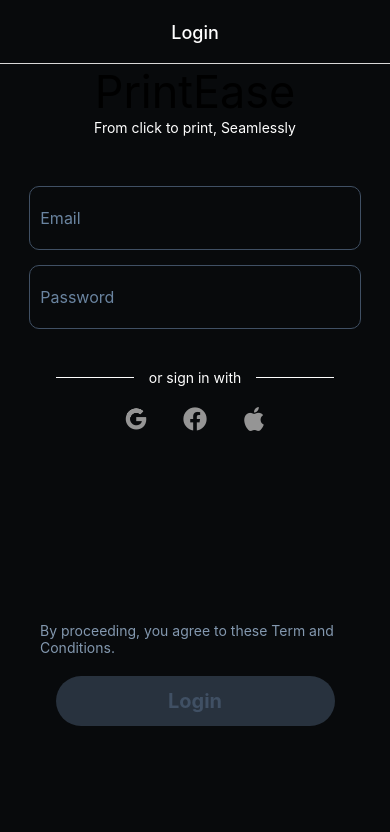
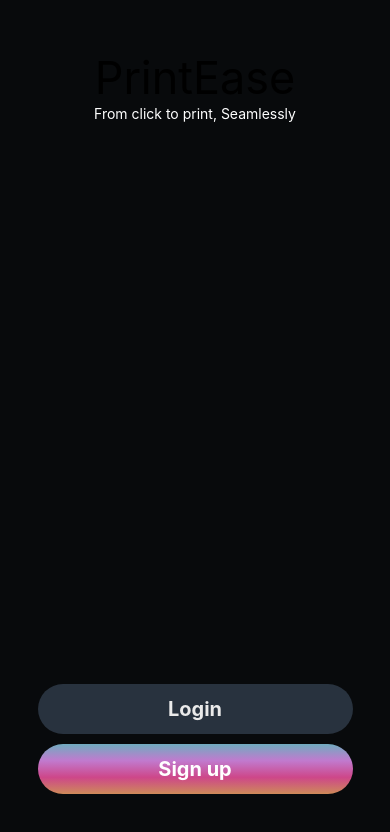
Before and after one commit to Aman-Sidd/PrintEase, a React Native app: screen /Welcome in a window 390 px wide. Shown: the top 832 px of the page. Built offline with nearby package versions, Linux system fonts and the light colour scheme.

Commit message:
Committing Changes

```diff
--- a/api/myApi.js
+++ b/api/myApi.js
@@ -1,5 +1,5 @@
 import axios from "axios";
 
 export default axios.create({
-  baseURL: "https://4af7-115-249-65-130.ngrok-free.app",
+  baseURL: "https://5e28-220-227-41-65.ngrok-free.app",
 });
--- a/components/InputText.js
+++ b/components/InputText.js
@@ -28,6 +28,7 @@ const InputText = ({ keyboardType, state, actions }) => {
         secureTextEntry
         style={styles.textInput}
         placeholder="Password"
+        autoCapitalize="none"
         placeholderTextColor={"#6A84A0"}
       />
     );
@@ -38,7 +39,6 @@ const InputText = ({ keyboardType, state, actions }) => {
         onChangeText={(text) => {
           setName(text);
         }}
-        secureTextEntry
         style={styles.textInput}
         placeholder="Name"
         placeholderTextColor={"#6A84A0"}
--- a/navigation/StackNavigator.js
+++ b/navigation/StackNavigator.js
@@ -4,12 +4,18 @@ import { NavigationContainer } from "@react-navigation/native";
 import LoginScreen from "../screens/LoginScreen";
 import { createNativeStackNavigator } from "@react-navigation/native-stack";
 import RegisterScreen from "../screens/RegisterScreen";
+import WelcomeScreen from "../screens/WelcomeScreen";
 
 const StackNavigator = () => {
   const Stack = createNativeStackNavigator();
   return (
     <NavigationContainer>
       <Stack.Navigator>
+        <Stack.Screen
+          name="Welcome"
+          component={WelcomeScreen}
+          options={{ headerShown: false }}
+        />
         <Stack.Screen
           name="Login"
           component={LoginScreen}
@@ -25,7 +31,14 @@ const StackNavigator = () => {
         <Stack.Screen
           name="Register"
           component={RegisterScreen}
-          options={{ headerShown: false }}
+          options={{
+            title: "Register",
+            headerStyle: {
+              backgroundColor: "#080A0C",
+            },
+            headerTintColor: "white",
+            headerTitleAlign: "center",
+          }}
         />
       </Stack.Navigator>
     </NavigationContainer>
--- a/redux/UserSlice.js
+++ b/redux/UserSlice.js
@@ -1,33 +1,14 @@
 import { createSlice } from "@reduxjs/toolkit";
 import myApi from "../api/myApi";
-
-export const registerUser = async (payload) => {
-  try {
-    const response = await myApi.post("/signup", payload);
-    const user = response.data;
-    return user;
-  } catch (err) {
-    console.log("Something went wrong while creating user! ", err);
-  }
-};
-
-export const fetchUser = async (payload) => {
-  try {
-    const response = await myApi.post("/signin", payload);
-    return response.data;
-  } catch (err) {
-    console.log("Error while fetching user details: ", err);
-  }
-};
 
 const UserSlice = createSlice({
   name: "user",
   initialState: {
-    data: [],
+    data: null,
   },
   reducers: {
     add_user(state, action) {
-      state.data.push(action.payload);
+      state.data = action.payload;
     },
   },
 });
--- a/screens/LoginScreen.js
+++ b/screens/LoginScreen.js
@@ -1,4 +1,5 @@
 import {
+  Alert,
   KeyboardAvoidingView,
   Platform,
   Pressable,
@@ -18,8 +19,9 @@ import { LinearGradient } from "expo-linear-gradient";
 import InputText from "../components/InputText";
 import { useDispatch, useSelector } from "react-redux";
 import { add_user, fetchUser, login_user } from "../redux/UserSlice";
+import myApi from "../api/myApi";
 
-const LoginScreen = () => {
+const LoginScreen = ({ navigation }) => {
   const [email, setEmail] = useState("");
   const [password, setPassword] = useState("");
   const user = useSelector((state) => state.user);
@@ -28,6 +30,17 @@ const LoginScreen = () => {
   console.log(user);
   console.log(email);
   console.log(password);
+  const fetchUser = async (payload) => {
+    try {
+      const response = await myApi.post("/signin", payload);
+      const user = response.data;
+      dispatch(add_user(user));
+      Alert.alert("Successful", "You are Logged In successfully!");
+    } catch (err) {
+      console.log("Error while fetching user details: ", err.response.data);
+      Alert.alert("Error", err.response.data.message);
+    }
+  };
   return (
     <KeyboardAvoidingView
       style={{ flex: 1 }}
@@ -56,18 +69,18 @@ const LoginScreen = () => {
           <View style={styles.thirdPartyContainer}>
             <Divider
               style={{ width: "20%" }}
-              color="#FFFFFF"
+              color="gray"
               width={1}
               orientation="horizontal"
             />
 
-            <Text style={{ color: "white", marginHorizontal: 15 }}>
+            <Text style={{ color: "gray", marginHorizontal: 15 }}>
               or sign in with
             </Text>
 
             <Divider
               style={{ width: "20%" }}
-              color="#FFFFFF"
+              color="gray"
               width={1}
               orientation="horizontal"
             />
@@ -79,21 +92,25 @@ const LoginScreen = () => {
             <AntDesign name="apple1" size={24} color="#959595" />
           </View>
         </View>
-
+        <Pressable
+          onPress={() => navigation.replace("Register")}
+          style={{
+            marginLeft: 40,
+            marginTop: 30,
+            display: "flex",
+            flexDirection: "row",
+          }}
+        >
+          <Text style={{ color: "gray", fontSize: 15 }}>
+            Didn't have an Account?
+          </Text>
+          <Text style={{ color: "#BEBEBE", fontWeight: "500", fontSize: 15 }}>
+            &nbsp;Sign Up Instead!
+          </Text>
+        </Pressable>
         <View style={styles.footerContainer}>
-          <View style={{ marginBottom: 20 }}>
-            <Text style={{ color: "#8398AF" }}>
-              By proceeding, you agree to these Term and Conditions.
-            </Text>
-          </View>
-
           {email && password ? (
-            <Pressable
-              onPress={async () => {
-                const user = await fetchUser({ email, password });
-                dispatch(add_user(user));
-              }}
-            >
+            <Pressable onPress={() => fetchUser({ email, password })}>
               <LinearGradient
                 colors={[
                   "rgba(138, 212, 236, 0.8)",
--- a/screens/RegisterScreen.js
+++ b/screens/RegisterScreen.js
@@ -1,4 +1,5 @@
 import {
+  Alert,
   KeyboardAvoidingView,
   Platform,
   Pressable,
@@ -20,7 +21,7 @@ import { add_user, registerUser } from "../redux/UserSlice";
 import InputText from "../components/InputText";
 import myApi from "../api/myApi";
 
-const RegisterScreen = () => {
+const RegisterScreen = ({ navigation }) => {
   const [name, setName] = useState("");
   const [phone, setPhone] = useState("");
   const [email, setEmail] = useState("");
@@ -29,11 +30,25 @@ const RegisterScreen = () => {
 
   const users = useSelector((state) => state.user);
   const dispatch = useDispatch();
-  // console.log(users);
-  console.log(name);
-  console.log(email);
-  console.log(password);
-  console.log(phone);
+
+  const registerUser = async (payload) => {
+    try {
+      const response = await myApi.post("/signup", payload);
+      const token = response.data.token;
+      dispatch(add_user({ ...payload, token }));
+      Alert.alert("Successful", "You are registered successfully!");
+      setName("");
+      setEmail("");
+      setPhone("");
+      setPassword("");
+    } catch (err) {
+      console.log(
+        "Something went wrong while creating user! ",
+        err.response.data
+      );
+      Alert.alert("Error", err.response.data.message);
+    }
+  };
   return (
     <KeyboardAvoidingView
       style={{ flex: 1 }}
@@ -72,18 +87,18 @@ const RegisterScreen = () => {
           <View style={styles.thirdPartyContainer}>
             <Divider
               style={{ width: "20%" }}
-              color="#FFFFFF"
+              color="gray"
               width={1}
               orientation="horizontal"
             />
 
-            <Text style={{ color: "white", marginHorizontal: 15 }}>
+            <Text style={{ color: "gray", marginHorizontal: 15 }}>
               or sign up with
             </Text>
 
             <Divider
               style={{ width: "20%" }}
-              color="#FFFFFF"
+              color="gray"
               width={1}
               orientation="horizontal"
             />
@@ -95,25 +110,27 @@ const RegisterScreen = () => {
             <AntDesign name="apple1" size={24} color="#959595" />
           </View>
         </View>
+        <Pressable
+          onPress={() => navigation.replace("Login")}
+          style={{
+            marginLeft: 40,
+            marginTop: 20,
+            display: "flex",
+            flexDirection: "row",
+          }}
+        >
+          <Text style={{ color: "gray", fontSize: 15 }}>
+            Already have an Account?
+          </Text>
+          <Text style={{ color: "#BEBEBE", fontWeight: "500", fontSize: 15 }}>
+            &nbsp;Log In Instead!
+          </Text>
+        </Pressable>
 
         <View style={styles.footerContainer}>
-          <View style={{ marginBottom: 20 }}>
-            <Text style={{ color: "#8398AF" }}>
-              By proceeding, you agree to these Term and Conditions.
-            </Text>
-          </View>
-
-          {email && password ? (
+          {email && password && phone && name ? (
             <Pressable
-              onPress={async () => {
-                const user = await registerUser({
-                  name,
-                  email,
-                  password,
-                  phone,
-                });
-                dispatch(add_user(user));
-              }}
+              onPress={() => registerUser({ email, password, phone, name })}
             >
               <LinearGradient
                 colors={[
@@ -143,7 +160,6 @@ export default RegisterScreen;
 
 const styles = StyleSheet.create({
   mainContainer: {
-    paddingTop: 20,
     flex: 1,
     backgroundColor: "#080A0C",
   },
@@ -151,7 +167,7 @@ const styles = StyleSheet.create({
     alignItems: "center",
     gap: 15,
     marginTop: 50,
-    marginBottom: 40,
+    marginBottom: 20,
   },
   textInput: {
     width: "85%",
@@ -183,7 +199,7 @@ const styles = StyleSheet.create({
     justifyContent: "center",
     alignItems: "center",
     gap: 35,
-    marginTop: 20,
+    marginTop: 10,
   },
   footerContainer: {
     marginBottom: 50,
--- /dev/null
+++ b/screens/WelcomeScreen.js
@@ -0,0 +1,104 @@
+import { Image, Pressable, StyleSheet, Text, View } from "react-native";
+import React from "react";
+import { SafeAreaView } from "react-native-safe-area-context";
+import GradientText from "../components/GradientText";
+import { LinearGradient } from "expo-linear-gradient";
+
+const WelcomeScreen = ({ navigation }) => {
+  return (
+    <SafeAreaView style={styles.mainContainer}>
+      <View>
+        <View style={{ alignItems: "center", marginTop: 50 }}>
+          <GradientText style={{ fontSize: 45 }} text="PrintEase" />
+          <Text style={{ color: "white" }}>
+            From click to print, Seamlessly
+          </Text>
+        </View>
+        <View style={styles.imageContainer}>
+          <Image
+            source={require("../assets/printer.png")}
+            style={styles.imageStyle}
+          />
+        </View>
+      </View>
+
+      <View style={styles.footerContainer}>
+        <Pressable
+          style={styles.fadedButtonStyle}
+          onPress={() => navigation.replace("Login")}
+        >
+          <Text style={styles.fadedButtonText}>Login</Text>
+        </Pressable>
+        <Pressable onPress={() => navigation.replace("Register")}>
+          <LinearGradient
+            colors={[
+              "rgba(138, 212, 236, 0.8)",
+              "rgba(239, 150, 255, 0.8)",
+              "rgba(255, 86, 169, 0.8)",
+              "rgba(255, 170, 108, 0.8)",
+            ]}
+            style={styles.linearGradButton}
+            start={{ x: 0, y: 0 }}
+          >
+            <Text style={styles.linearGradButtonText}>Sign up</Text>
+          </LinearGradient>
+        </Pressable>
+      </View>
+    </SafeAreaView>
+  );
+};
+
+export default WelcomeScreen;
+
+const styles = StyleSheet.create({
+  mainContainer: {
+    flex: 1,
+    backgroundColor: "#080A0C",
+  },
+  imageStyle: {
+    height: "52%",
+    width: "40%",
+  },
+  imageContainer: {
+    justifyContent: "center",
+    marginTop: 50,
+    alignItems: "center",
+  },
+
+  fadedButtonStyle: {
+    backgroundColor: "#28323E",
+    height: 50,
+    width: "90%",
+    alignSelf: "center",
+    justifyContent: "center",
+    borderRadius: 100,
+  },
+
+  footerContainer: {
+    marginBottom: 50,
+    marginHorizontal: 20,
+    justifyContent: "flex-end",
+    // marginTop: 190,
+    flex: 1,
+    gap: 10,
+  },
+  linearGradButtonText: {
+    color: "white",
+    textAlign: "center",
+    fontWeight: "bold",
+    fontSize: 20,
+  },
+  linearGradButton: {
+    height: 50,
+    width: "90%",
+    alignSelf: "center",
+    justifyContent: "center",
+    borderRadius: 100,
+  },
+  fadedButtonText: {
+    color: "#EAEAEA",
+    textAlign: "center",
+    fontWeight: "bold",
+    fontSize: 20,
+  },
+});
```
Also changed, not shown: assets/printer.png (added), screens/HomeScreen.js (added), 1 other file (tests, documents, lock files or other folders).
